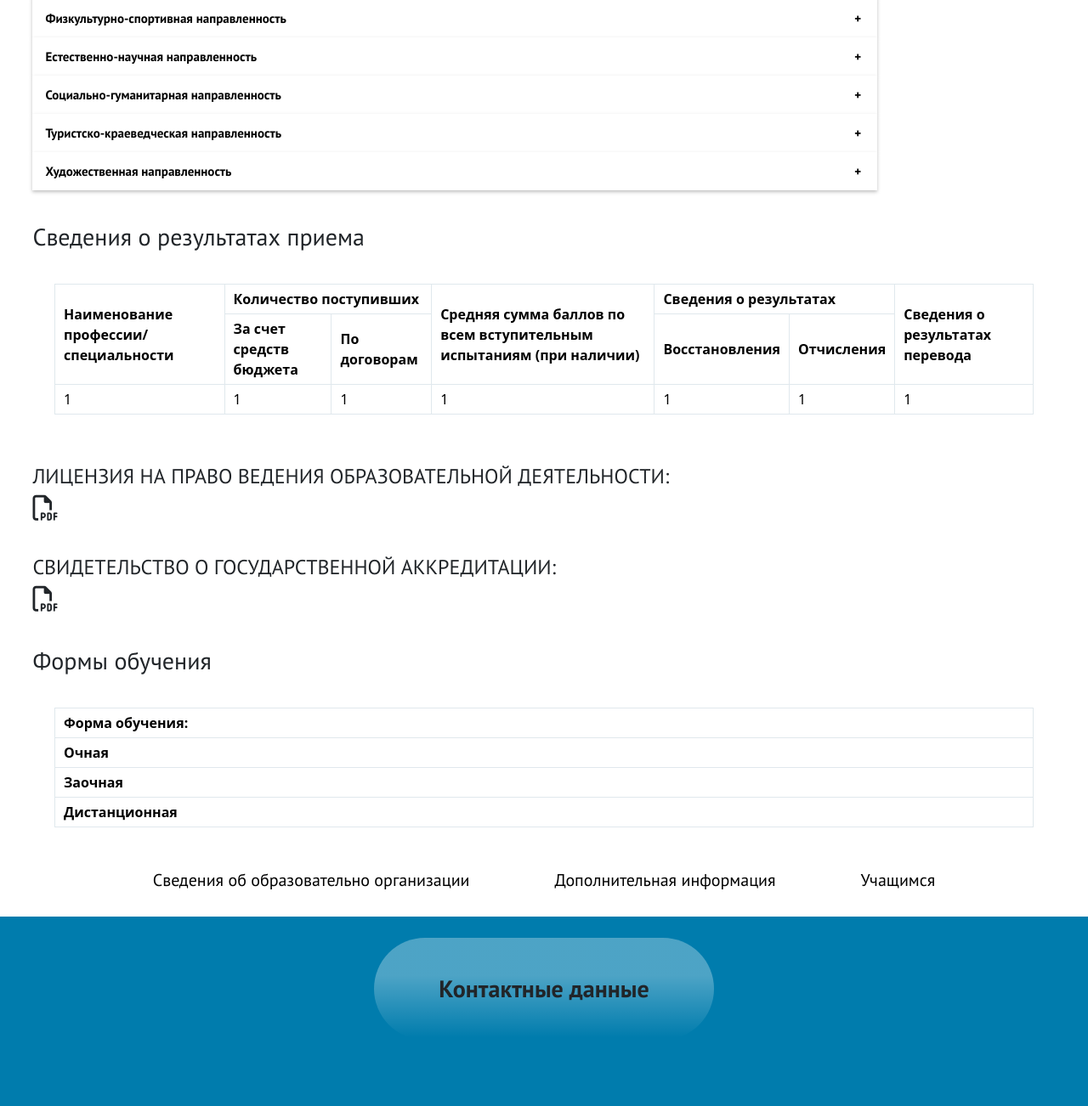
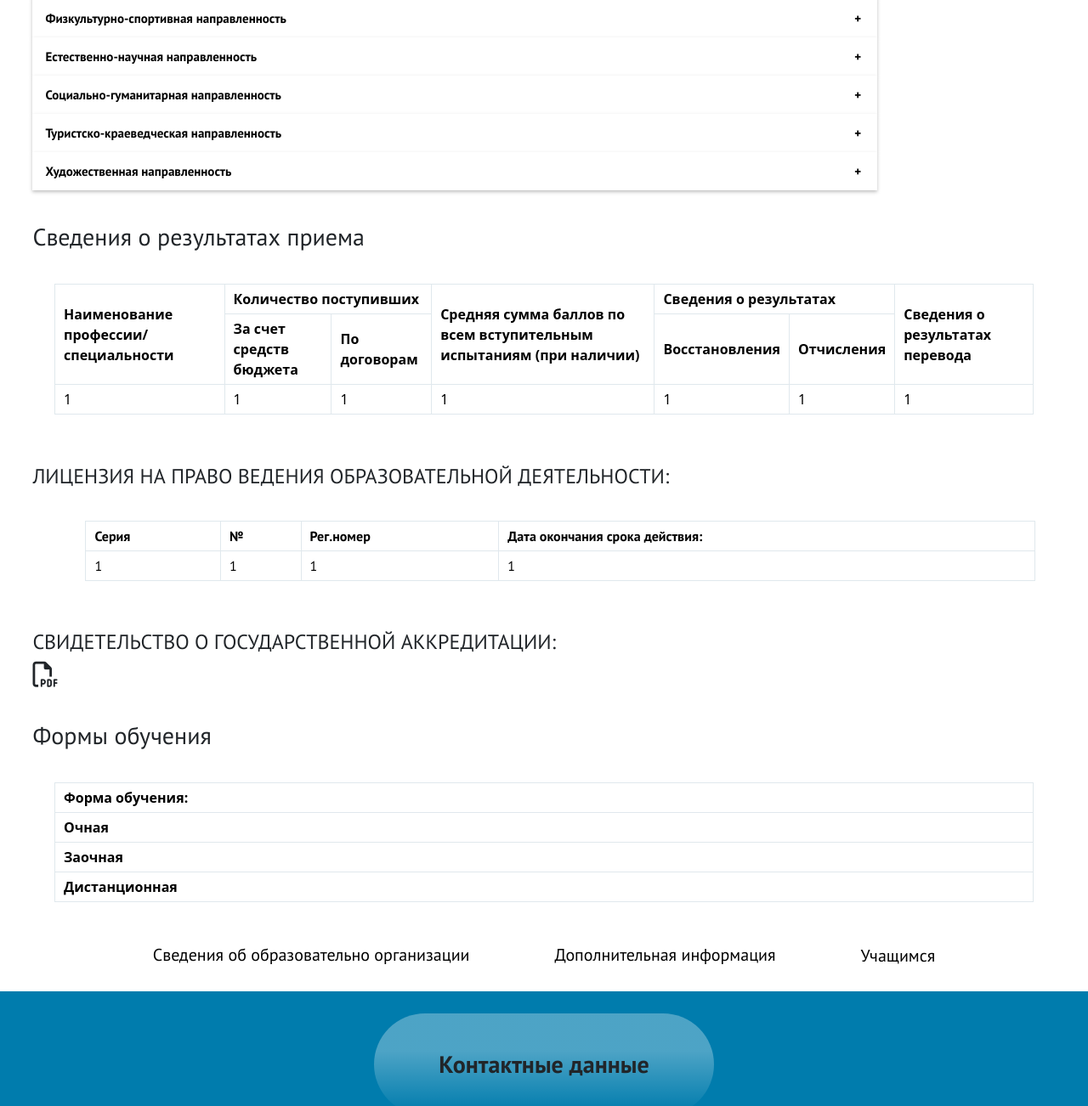
Before and after one commit to ToRpeDaBanana/NKPiS, a Symfony app: template templates/Information-about-educational/obrazovanie.html.twig in a window 1280 px wide. Shown: the part 938-2240 px from the top of the page at 85% size. Run offline with Twig, Linux system fonts and the light colour scheme; the template is opened without the code that fills it, so the values that code supplies are empty; some libraries are stand-ins or nearby versions.

Commit message:
table-obrazovanie

```diff
--- a/templates/Information-about-educational/obrazovanie.html.twig
+++ b/templates/Information-about-educational/obrazovanie.html.twig
@@ -327,11 +327,26 @@
         <div>
             <div class="label-contactPod">
                 <h4>ЛИЦЕНЗИЯ НА ПРАВО ВЕДЕНИЯ ОБРАЗОВАТЕЛЬНОЙ ДЕЯТЕЛЬНОСТИ:</h4>
-                <div class="text-style">
-                    <div>
-                        <i class="fa-regular fa-file-pdf"><a href="{{'/assets/upload/files/' }}"></a></i>
-                    </div>
-                </div>
+                 <div class="contactPod-table">
+            <table class="table">
+                <thead>
+                    <tr>
+                        <th >Серия</th>
+                        <th >№</th>
+                        <th >Рег.номер</th>
+                        <th >Дата окончания срока действия:</th>
+                    </tr>
+                </thead>
+                <tbody>
+                    <tr>
+                        <td>1</td>
+                        <td>1</td>
+                        <td>1</td>
+                        <td>1</td>
+                    </tr>
+                </tbody>
+            </table>
+        </div>
             </div>
         </div>
         <div>
```
